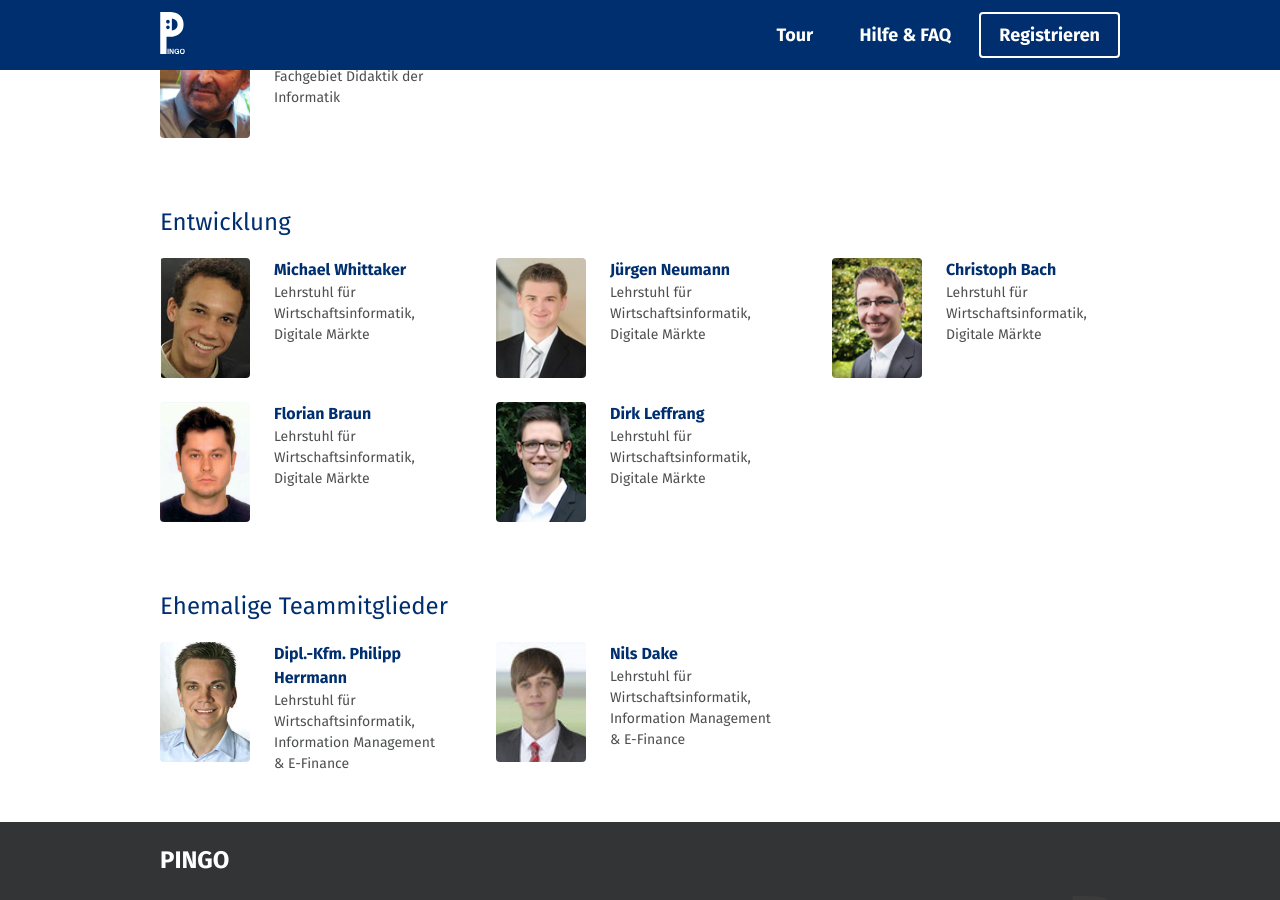
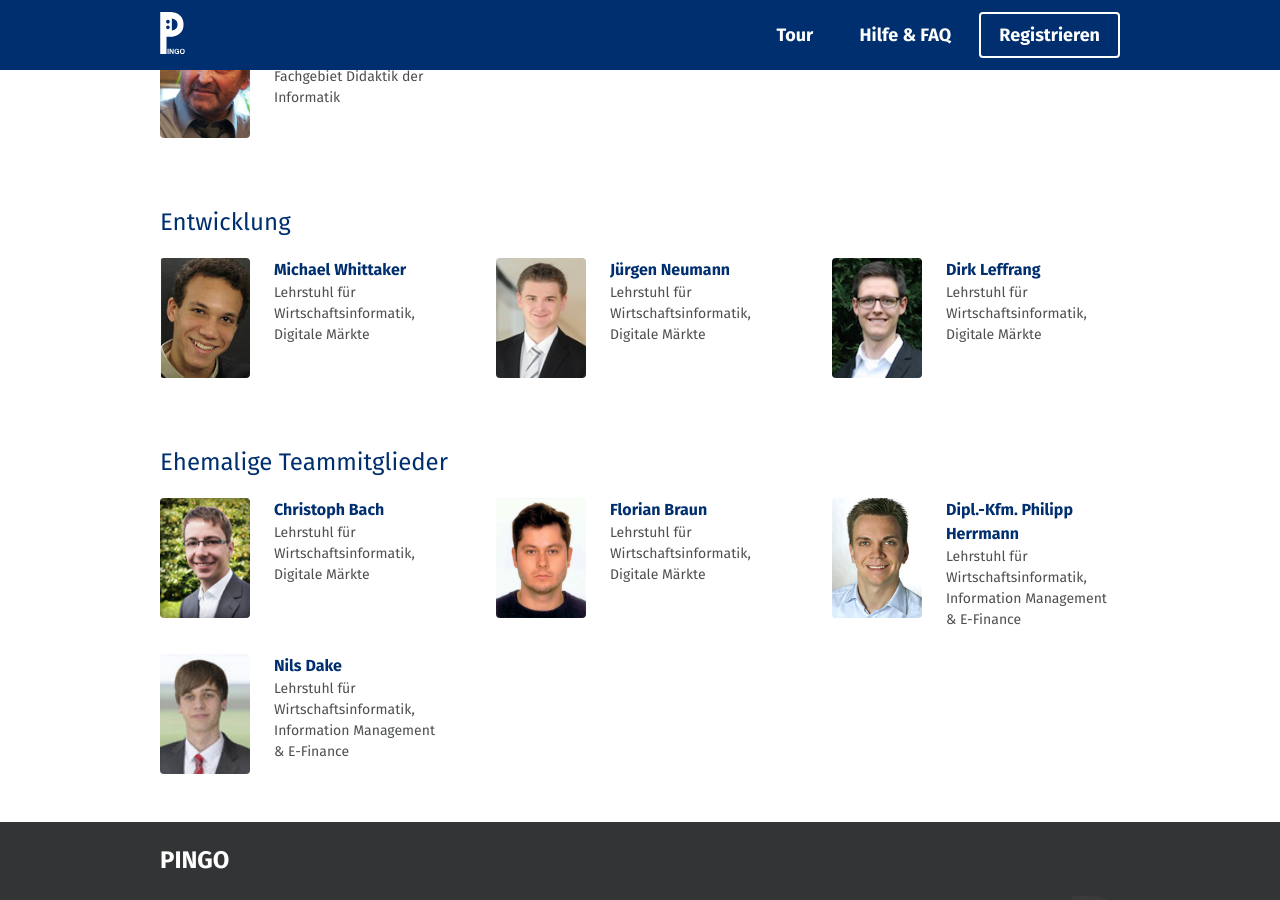
Before and after one commit to PingoUPB/pingoupb.github.io, a Jekyll site: the page built from de/team/index.html, in a window 1280 px wide and 900 px high, scrolled down 678 px. Built offline with Jekyll 4.4.1, drawn with Linux system fonts in a browser that asks for light colours; nearby versions of some CDN libraries; Markdown is read by kramdown in place of the engine named in the settings; some of the changed lines change nothing that is shown.

Commit message:
minor changes to people_de

```diff
--- a/_data/people_de.yml
+++ b/_data/people_de.yml
@@ -46,21 +46,21 @@
   chair: Lehrstuhl für Wirtschaftsinformatik, Digitale Märkte
   url: http://wiwi.uni-paderborn.de/dep3/winfo2/team/studentische-hilfskraefte/
 
+- name: Dirk Leffrang
+  task: Entwicklung
+  img: leffrang.jpg
+  chair: Lehrstuhl für Wirtschaftsinformatik, Digitale Märkte
+  url: http://wiwi.uni-paderborn.de/dep3/winfo2/team/studentische-hilfskraefte/
+
 - name: Christoph Bach
-  task: Entwicklung
+  task: Ehemalige Teammitglieder
   img: bach.jpg
   chair: Lehrstuhl für Wirtschaftsinformatik, Digitale Märkte
   url: http://wiwi.uni-paderborn.de/dep3/winfo2/team/studentische-hilfskraefte/
 
 - name: Florian Braun
-  task: Entwicklung
+  task: Ehemalige Teammitglieder
   img: braun.jpg
-  chair: Lehrstuhl für Wirtschaftsinformatik, Digitale Märkte
-  url: http://wiwi.uni-paderborn.de/dep3/winfo2/team/studentische-hilfskraefte/
-
-- name: Dirk Leffrang
-  task: Entwicklung
-  img: leffrang.jpg
   chair: Lehrstuhl für Wirtschaftsinformatik, Digitale Märkte
   url: http://wiwi.uni-paderborn.de/dep3/winfo2/team/studentische-hilfskraefte/
 
```
